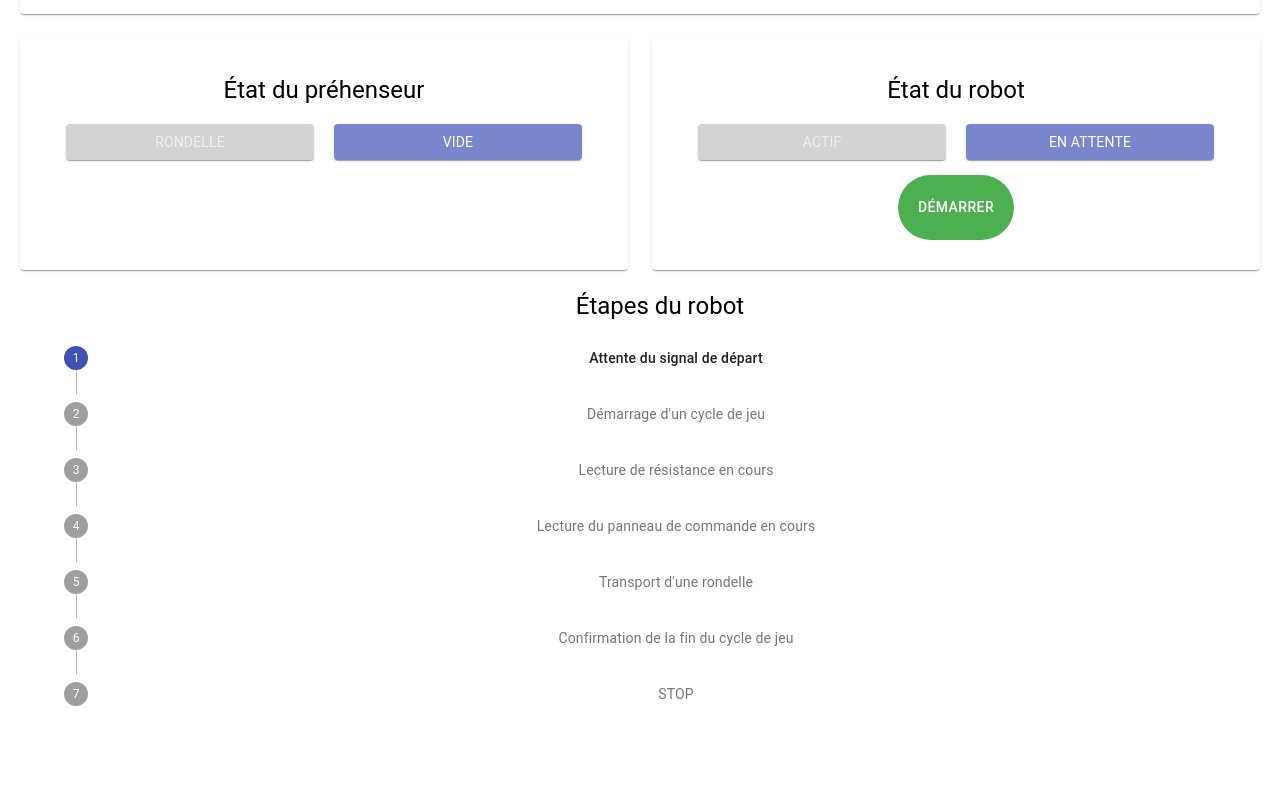
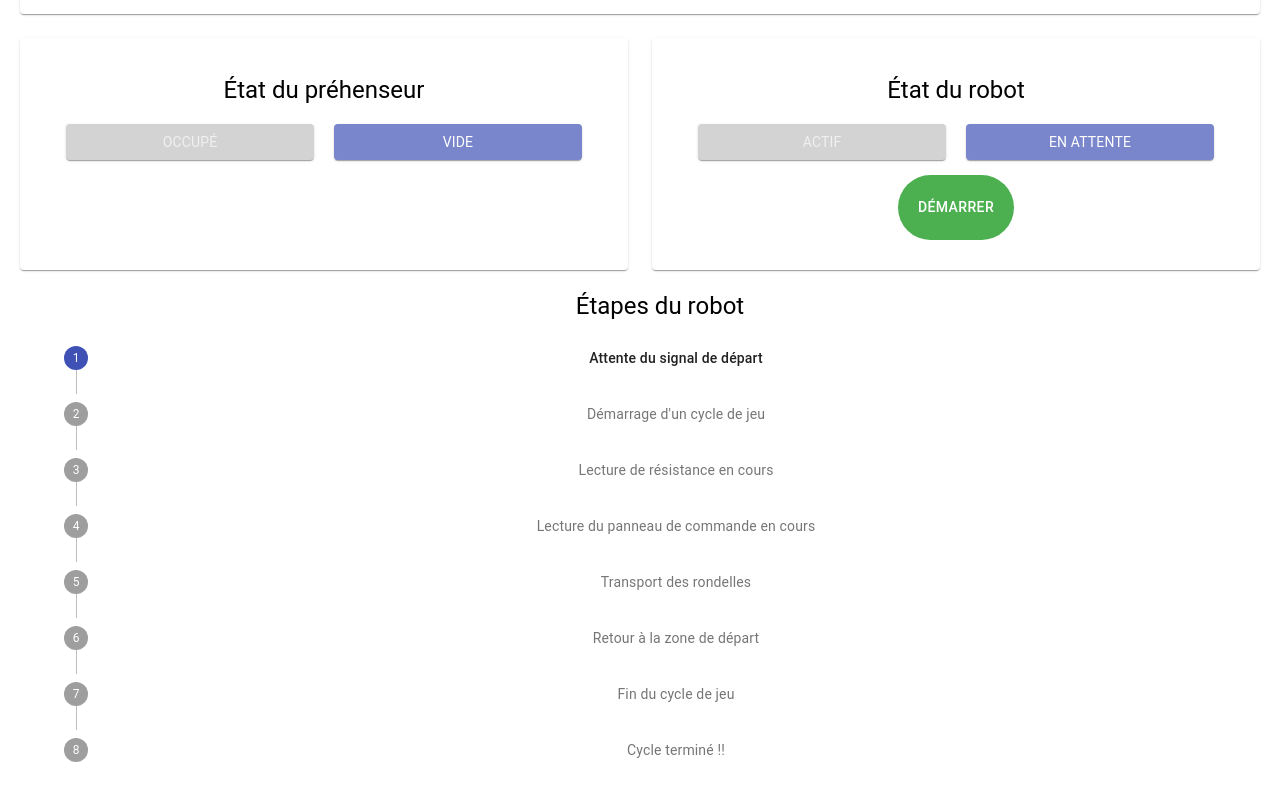
Before and after one commit to laurentaubin/GLO-3013-Covirondelle, a React (Create React App) app: page / in a window 1280 px wide. Shown: the part 1490-2290 px from the top of the page. Before the commit the page ends 2240 px from the top, so only its background shows below. Built offline with nearby package versions, Linux system fonts and the light colour scheme; no server answers.

Commit message:
Add new stage and state (#15)

```diff
--- a/src/components/Dashboard.tsx
+++ b/src/components/Dashboard.tsx
@@ -32,31 +32,6 @@ const styles = (theme: Theme) => createStyles({
     },
 });
 
-// TODO: make sure everything is there
-// Etape du cycle de jeu en cours DONE
-// Liste des étapes du jeu complétées DONE
-
-// Etat du prehenseur DONE
-// Statut actuel du robot DONE
-
-// Charge electrique courante de la batterie DONE
-// Consommation electrique du robot DONE
-// Temps restant à la batterie DONE
-
-// Couleur de la rondelle en train d'etre déplacé DONE
-// Couleur des rondelles déplacées avec succès DONE
-
-// Afficher la valeur de la résistance mesurée DONE
-// Code de couleur de la résistance mesurée DONE
-
-// Les coins du carré vert où les rondelles seront déposées DONE
-
-// Afficher la position du robot en temps réel EN COURS
-
-// Stopwatch : À la réception de la commande de départ, le
-// chronographe, mesurant le temps qui s’écoule pendant l’exécution de la tâche, est mis
-// en marche EN COURS
-
 export const Dashboard = (props: any) => {
     const {classes} = props
     const {state, dispatch} = useContext(AppContext);
@@ -76,7 +51,7 @@ export const Dashboard = (props: any) => {
 
     return (
         <>
-            <TableDisplay />
+            <TableDisplay/>
             <div className={classes.root}>
                 <Grid container spacing={3}>
                     <Grid item xs={12} sm={6}>
@@ -92,7 +67,6 @@ export const Dashboard = (props: any) => {
                         <Paper className={classes.smallPaper}>
                             <DataCard
                                 title={'Consommation électrique du robot'}
-                                // TODO: check if its the right value
                                 value={state.RobotConsumption}
                                 unit={'Watt'}
                             />
@@ -102,7 +76,6 @@ export const Dashboard = (props: any) => {
                         <Paper className={classes.smallPaper}>
                             <DataCard
                                 title={'Temps restant à la batterie'}
-                                // TODO: add battery time
                                 value={state.BatteryTime}
                                 unit={'secondes'}
                             />
@@ -112,7 +85,6 @@ export const Dashboard = (props: any) => {
                         <Paper className={classes.smallPaper}>
                             <DataCard
                                 title={'Résistance mesurée'}
-                                // TODO: add resistance
                                 value={state.Resistance}
                                 unit={'Ω'}
                             >
@@ -126,8 +98,8 @@ export const Dashboard = (props: any) => {
                     </Grid>
                     <Grid item xs={12} sm={3}>
                         <Paper className={classes.smallPaper}>
-                            <StopWatch isStarted = {state.IsGameStarted}
-                                       isEnded = {state.CurrentStage === Stage.stop}/>
+                            <StopWatch isStarted={state.IsGameStarted}
+                                       isEnded={state.CurrentStage === Stage.cycle_completed}/>
                         </Paper>
                     </Grid>
                     <Grid item xs={12}>
@@ -143,7 +115,7 @@ export const Dashboard = (props: any) => {
                         <Paper className={classes.smallPaper}>
                             <StateCard
                                 title={'État du préhenseur'}
-                                active={'RONDELLE'}
+                                active={'OCCUPÉ'}
                                 neutral={'VIDE'}
                                 isActive={state.IsGripperHolding}
                             />
@@ -153,8 +125,8 @@ export const Dashboard = (props: any) => {
                         <Paper className={classes.smallPaper}>
                             <StateCard
                                 title={'État du robot'}
-                                active={'ACTIF'}
-                                neutral={'EN ATTENTE'}
+                                active={"ACTIF"}
+                                neutral={"EN ATTENTE"}
                                 isActive={state.IsGameStarted}
                                 onClick={send_start_signal}
                             />
--- a/src/components/TableDisplay.tsx
+++ b/src/components/TableDisplay.tsx
@@ -19,7 +19,7 @@ const TableDisplay = () => {
     }, [])
 
     useEffect(() => {
-        if (image && canvas && state.RobotPosition) {
+        if (image && canvas) {
             // @ts-ignore
             const context = canvas.current.getContext("2d");
             context.drawImage(image, 0, 0, 640, 480);
--- a/src/context/context.tsx
+++ b/src/context/context.tsx
@@ -19,10 +19,12 @@ export enum Stage {
     boot = "boot",
     start_cycle = "start_cycle",
     go_to_ohmmeter = "go_to_ohmmeter",
-    find_command_panel = "find_command_panel",
+    read_command_panel = "read_command_panel",
     transport_puck = "transport_puck",
     go_park = "go_park",
-    stop = "stop"
+    stop = "stop",
+    cycle_completed = "cycle_completed",
+
 }
 
 export enum ZoneCorner {
@@ -38,19 +40,18 @@ interface Position {
 }
 
 export interface ApplicationState {
-    Resistance: number | undefined
     PuckColors: PuckColor[]
     CurrentPuck: PuckColor | undefined
     CurrentStage: Stage | undefined
     ZoneCornersOrder: ZoneCorner[]
     RobotPosition: Position | undefined
-    TableImage: string |  undefined
+    RobotConsumption: number
+    currentPlannedTrajectory: Position[]
+    BatteryTime: number | undefined
     BatteryElectricCharge: number | undefined
-    RobotConsumption: number
-    BatteryTime: number | undefined
     IsGripperHolding: boolean
+    Resistance: number | undefined
     IsGameStarted: boolean
-    currentPlannedTrajectory: Position[]
 }
 
 const initialState: ApplicationState = {
@@ -60,7 +61,6 @@ const initialState: ApplicationState = {
     CurrentStage: undefined,
     ZoneCornersOrder: [],
     RobotPosition: undefined,
-    TableImage: undefined,
     BatteryElectricCharge: undefined,
     RobotConsumption: 0,
     BatteryTime: undefined,
--- a/src/context/reducer.tsx
+++ b/src/context/reducer.tsx
@@ -15,18 +15,18 @@ export const appReducer = (state: ApplicationState, action: any) => {
             }
         case ActionType.UPDATE_STATE:
             console.log(action)
-            // TODO: add BatteryTime and BatteryElectricCharge
             return {
                 ...state,
                 PuckColors: action.payload._puck_colors,
                 CurrentPuck: action.payload._current_puck,
                 CurrentStage: action.payload._current_stage,
                 ZoneCornersOrder: action.payload._starting_zone_corner_order,
-                RobotPosition: action.payload._robot_pose,
-                TableImage: action.payload._encoded_table_image,
+                RobotPosition: action.payload._robot_position,
                 RobotConsumption: action.payload._battery_consumption,
                 currentPlannedTrajectory: action.payload._current_planned_trajectory,
-                IsGripperHolding: action.payload._prehensor_state === 1,
+                BatteryTime: action.payload._battery_time_left,
+                BatteryElectricCharge: action.payload._battery_percentage,
+                IsGripperHolding: action.payload._gripper_state === 1,
                 Resistance: action.payload._resistance_value
             }
         default:
--- a/src/domain/RobotStages.ts
+++ b/src/domain/RobotStages.ts
@@ -11,20 +11,24 @@ export const RobotStages = {
         order: 2,
         description: "Lecture de résistance en cours"
     },
-    find_command_panel: {
+    read_command_panel: {
         order: 3,
         description: "Lecture du panneau de commande en cours"
     },
     transport_puck: {
         order: 4,
-        description: "Transport d'une rondelle"
+        description: "Transport des rondelles"
     },
     go_park: {
         order: 5,
-        description: "Confirmation de la fin du cycle de jeu"
+        description: "Retour à la zone de départ"
     },
     stop: {
         order: 6,
-        description: "STOP"
+        description: "Fin du cycle de jeu"
+    },
+    cycle_completed: {
+        order: 7,
+        description: "Cycle terminé !!"
     }
 }
```
Also changed, not shown: 1 other file (tests, documents, lock files or other folders).
